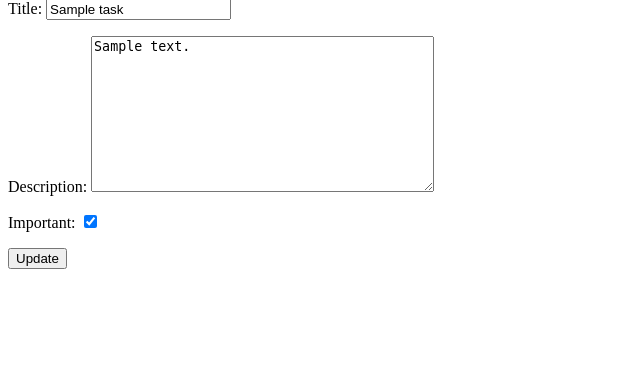
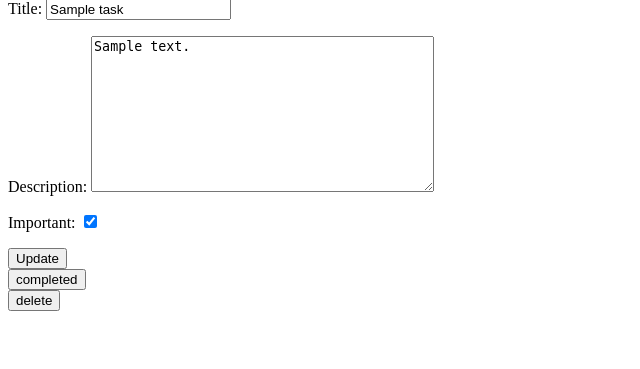
Before and after one commit to jemosdev/django-crud-auth, a Django app: page /tasks/1/ in a window 1280 px wide. Shown: the part 227-596 px from the top of the page, without its empty margins (0-640 px from the left). Run offline with Django 4.2, Linux system fonts and the light colour scheme; a user stored in the database is signed in; tables that the repository leaves empty hold one stand-in row (values such as "Sample post").

Commit message:
complete and delete tasks

```diff
--- a/djangocrudauth/urls.py
+++ b/djangocrudauth/urls.py
@@ -24,6 +24,8 @@ urlpatterns = [
     path('tasks/', views.tasks, name='tasks'),
     path('tasks/create/', views.create_task, name='create_task'),
     path('tasks/<int:task_id>/', views.task_detail, name='task_detail'),
+    path('tasks/<int:task_id>/completed/', views.completed_task, name='completed_task'),
+    path('tasks/<int:task_id>/delete/', views.delete_task, name='delete_task'),
     path('logout/', views.signout, name='logout'),
     path('login/', views.signin, name='login'),
 ]
--- a/tasks/templates/task_detail.html
+++ b/tasks/templates/task_detail.html
@@ -11,7 +11,17 @@
 <button>
     Update
 </button>
+
 </form>
 
+<form action="{% url 'completed_task' task.id %}" method="POST">
+    {% csrf_token %}
+    <button>completed</button>
+</form>
+
+<form action="{% url 'delete_task' task.id %}" method="POST">
+    {% csrf_token %}
+    <button>delete</button>
+</form>
 
 {% endblock  %}
--- a/tasks/templates/tasks.html
+++ b/tasks/templates/tasks.html
@@ -1,7 +1,7 @@
 {% extends 'base.html' %}
 
 {% block content %}
-<h1>Tasks</h1>
+<h1>Tasks Pending</h1>
 
 <ul>
     {% for task in tasks %}
--- a/tasks/views.py
+++ b/tasks/views.py
@@ -5,6 +5,7 @@ from django.contrib.auth import login, logout, authenticate
 from django.db import IntegrityError
 from .forms import TaskForm
 from .models import Task
+from django.utils import timezone
 
 # Create your views here.
 
@@ -36,6 +37,7 @@ def signup(request):
 def tasks(request):
     tasks= Task.objects.filter(user=request.user, datecompleted__isnull=True)
     return render(request, 'tasks.html', {'tasks':tasks})
+
 
 def create_task(request):
 
@@ -70,6 +72,20 @@ def task_detail(request,task_id):
             return render(request, 'task_detail.html', {'task': task, 'form': form, 'error': 'Error updating task'})
 
 
+def completed_task(request, task_id):
+    task= get_object_or_404(Task, pk=task_id, user=request.user)
+    if request.method == 'POST':
+        task.datecompleted = timezone.now()
+        task.save()
+        return redirect('tasks')
+
+
+def delete_task(request, task_id):
+    task= get_object_or_404(Task, pk=task_id, user=request.user)
+    if request.method == 'POST':
+        task.delete()
+        return redirect('tasks')
+
 
 def signout(request):
     "signout instead logout to avoid reserved word"
```
